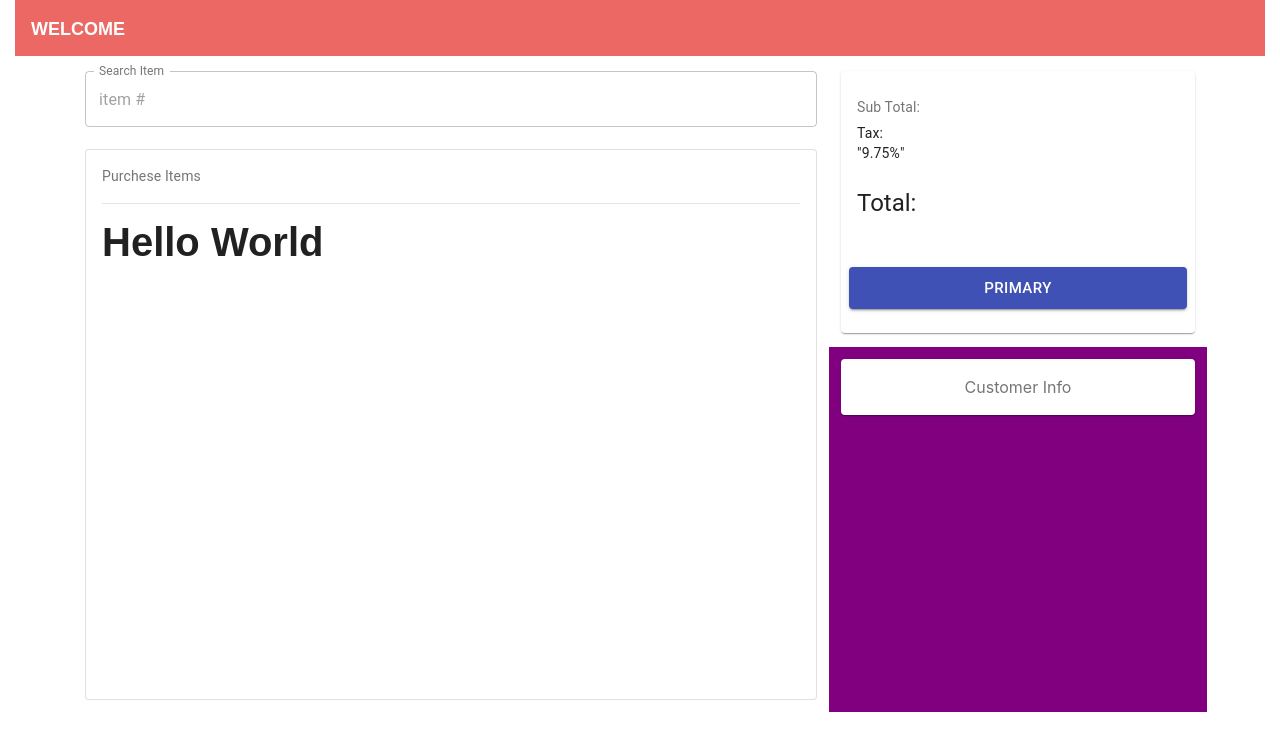
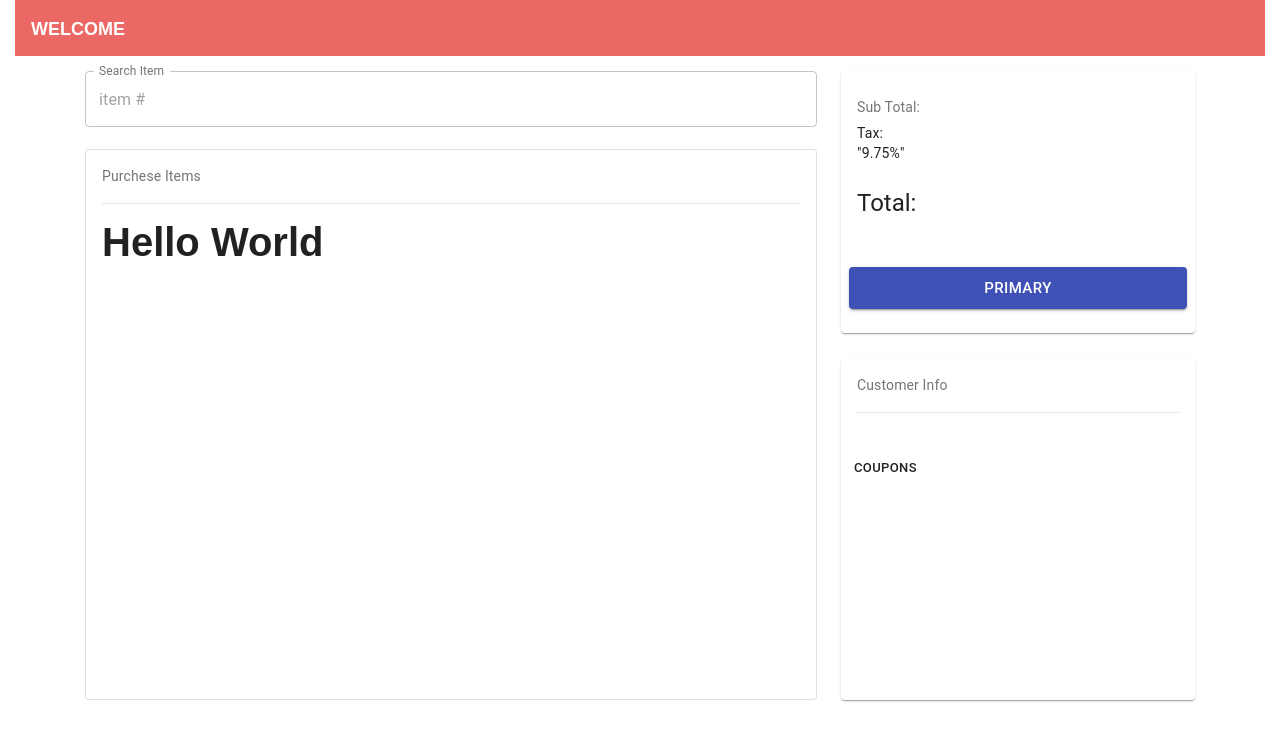
Before and after one commit to thePROZACH25/Retail_POS, a React (Create React App) app in the folder client/: page /pos in a window 1280 px wide. Shown: the top 750 px of the page. Built offline with nearby package versions, Linux system fonts and the light colour scheme; no server answers; a web font is replaced by a local one.

Commit message:
adding customer info card

```diff
--- /dev/null
+++ b/client/src/components/CustomerCard.js
@@ -0,0 +1,45 @@
+import React from "react";
+import { makeStyles } from "@material-ui/core/styles";
+import Card from "@material-ui/core/Card";
+import CardActions from "@material-ui/core/CardActions";
+import CardContent from "@material-ui/core/CardContent";
+import Button from "@material-ui/core/Button";
+import Typography from "@material-ui/core/Typography";
+
+const useStyles = makeStyles({
+  root: {
+    minWidth: 275,
+    height: "100%",
+  },
+
+  title: {
+    fontSize: 14,
+  },
+  pos: {
+    marginBottom: 12,
+  },
+});
+
+function CustomerCard() {
+  const classes = useStyles();
+
+  return (
+    <Card className={classes.root}>
+      <CardContent>
+        <Typography
+          className={classes.title}
+          color="textSecondary"
+          gutterBottom
+        >
+          Customer Info
+        </Typography>
+        <hr />
+      </CardContent>
+      <CardActions>
+        <Button size="small">Coupons</Button>
+      </CardActions>
+    </Card>
+  );
+}
+
+export default CustomerCard;
--- a/client/src/pages/Pos.js
+++ b/client/src/pages/Pos.js
@@ -5,6 +5,7 @@
 import SearchItem from "../components/SearchItem";
 import TotalCard from "../components/TotalCard";
 import PurcheseList from "../components/PurcheseList";
+import CustomerCard from "../components/CustomerCard";
 
 const useStyles = makeStyles((theme) => ({
   root: {
@@ -43,8 +44,8 @@
           >
             <PurcheseList />
           </Grid>
-          <Grid item xs style={{ height: "365px", background: "purple" }}>
-            <Paper className={classes.paper}>Customer Info</Paper>
+          <Grid item xs style={{ height: "365px" }}>
+            <CustomerCard />
           </Grid>
         </Grid>
       </div>
```
